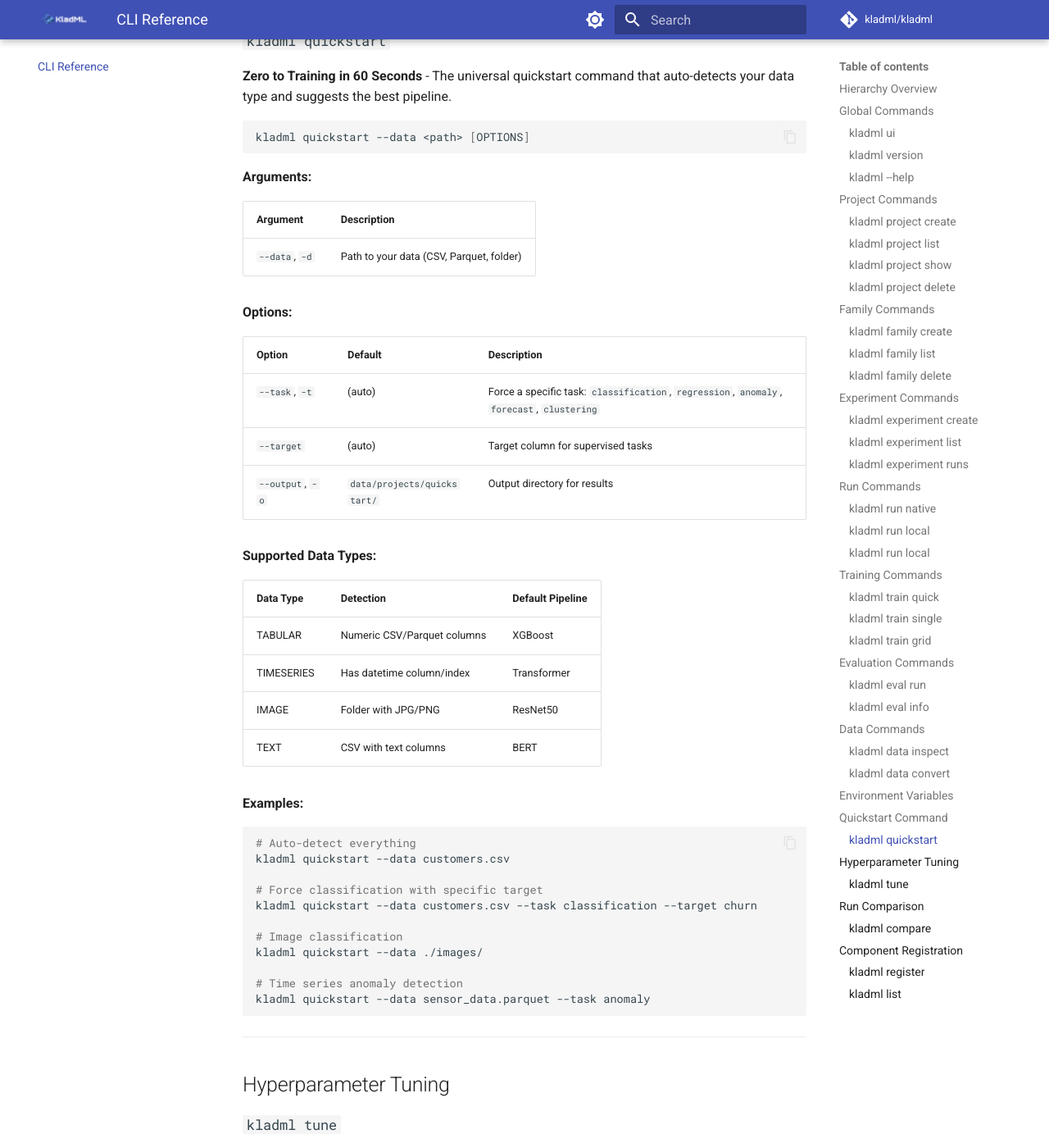
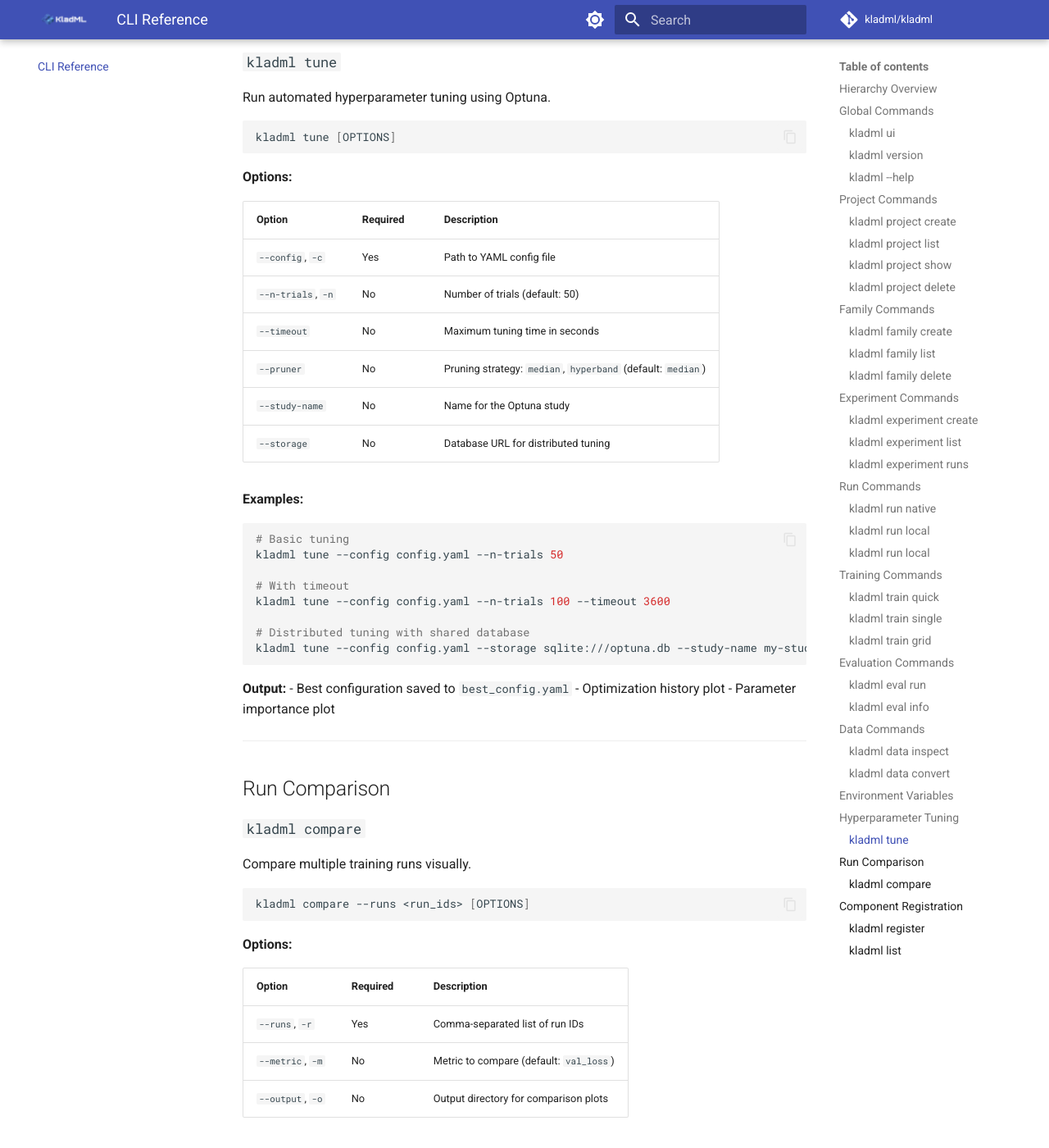
Before and after one commit to kladml/kladml, an MkDocs documentation site: the page built from docs/cli.md, in a window 1280 px wide and 1400 px high, scrolled down 9443 px. Shown: the whole window at 82% size. Built offline with MkDocs 1.6.1 and Material for MkDocs 9.7.7, drawn with Linux system fonts in a browser that asks for light colours; comment, search, counter and statistics services are not loaded.

Commit message:
docs: update documentation for v0.5.5 (structure, naming, removal of quickstart)

````diff
--- a/docs/cli.md
+++ b/docs/cli.md
@@ -418,54 +418,7 @@
 
 ---
 
-## Quickstart Command
 
-### `kladml quickstart`
-
-**Zero to Training in 60 Seconds** - The universal quickstart command that auto-detects your data type and suggests the best pipeline.
-
-```bash
-kladml quickstart --data <path> [OPTIONS]
-```
-
-**Arguments:**
-
-| Argument | Description |
-|----------|-------------|
-| `--data`, `-d` | Path to your data (CSV, Parquet, folder) |
-
-**Options:**
-
-| Option | Default | Description |
-|--------|---------|-------------|
-| `--task`, `-t` | (auto) | Force a specific task: `classification`, `regression`, `anomaly`, `forecast`, `clustering` |
-| `--target` | (auto) | Target column for supervised tasks |
-| `--output`, `-o` | `data/projects/quickstart/` | Output directory for results |
-
-**Supported Data Types:**
-
-| Data Type | Detection | Default Pipeline |
-|-----------|-----------|------------------|
-| TABULAR | Numeric CSV/Parquet columns | XGBoost |
-| TIMESERIES | Has datetime column/index | Transformer |
-| IMAGE | Folder with JPG/PNG | ResNet50 |
-| TEXT | CSV with text columns | BERT |
-
-**Examples:**
-
-```bash
-# Auto-detect everything
-kladml quickstart --data customers.csv
-
-# Force classification with specific target
-kladml quickstart --data customers.csv --task classification --target churn
-
-# Image classification
-kladml quickstart --data ./images/
-
-# Time series anomaly detection
-kladml quickstart --data sensor_data.parquet --task anomaly
-```
 
 ---
 
````
Also changed, not shown: CHANGELOG.md (+21 -0 lines), README.md (+25 -70 lines), docs/architecture.md (+4 -4 lines), docs/core_concepts.md (+1 -1 lines), docs/getting_started.md (+5 -26 lines).
